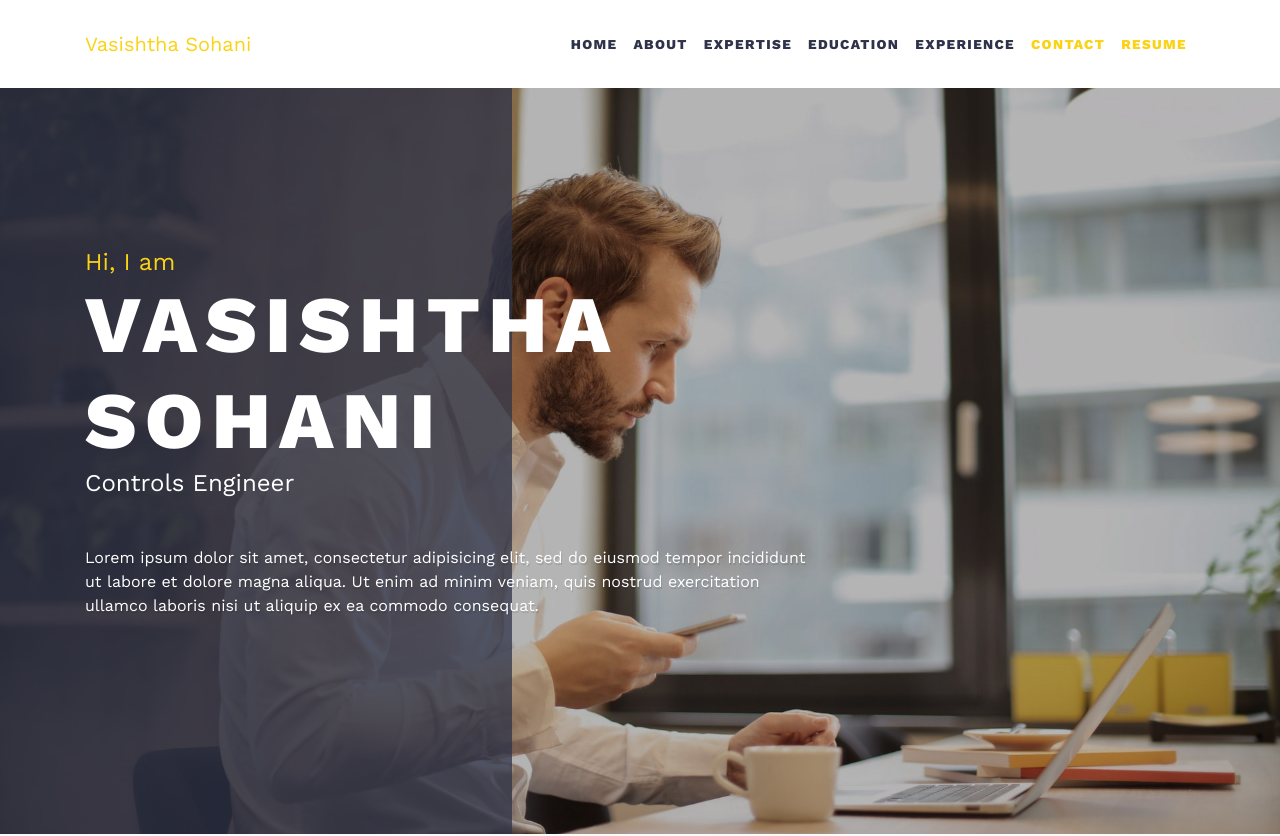
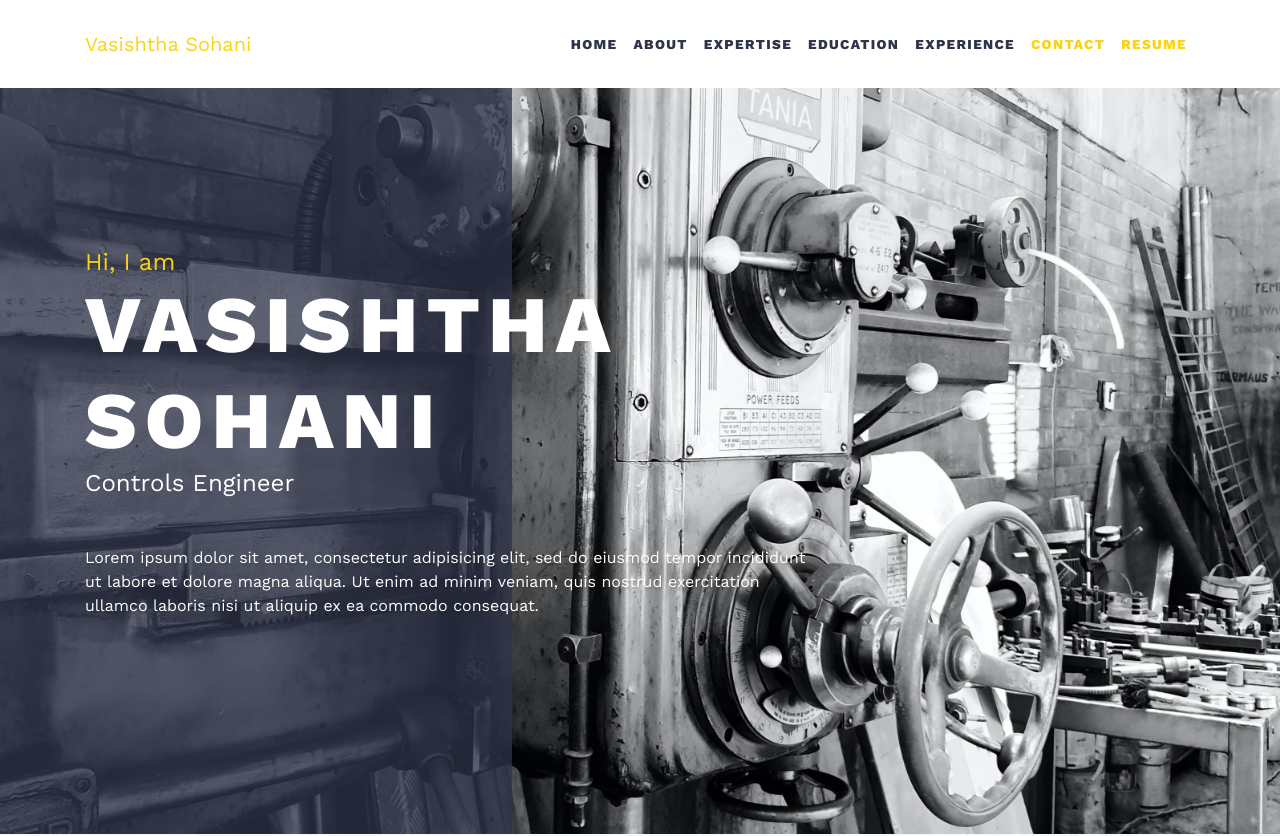
Before and after one commit to vsohani/vsohani.github.io, a plain HTML site: page index.html in a window 1280 px wide. Shown: the top 836 px of the page. Drawn offline with nearby package versions, Linux system fonts and the light colour scheme.

Commit message:
Update index.html

```diff
--- a/index.html
+++ b/index.html
@@ -42,7 +42,7 @@
       </nav>
     </header>
     <!-- Hero Section-->
-    <section class="hero bg-cover bg-center mt-5" id="hero" style="background: url(img/author.jpg)">
+    <section class="hero bg-cover bg-center mt-5" id="hero" style="background: url(img/v1.jpg)">
       <div class="container py-5 my-5 index-forward">
         <div class="row">
           <div class="col-md-8 text-white">
```
